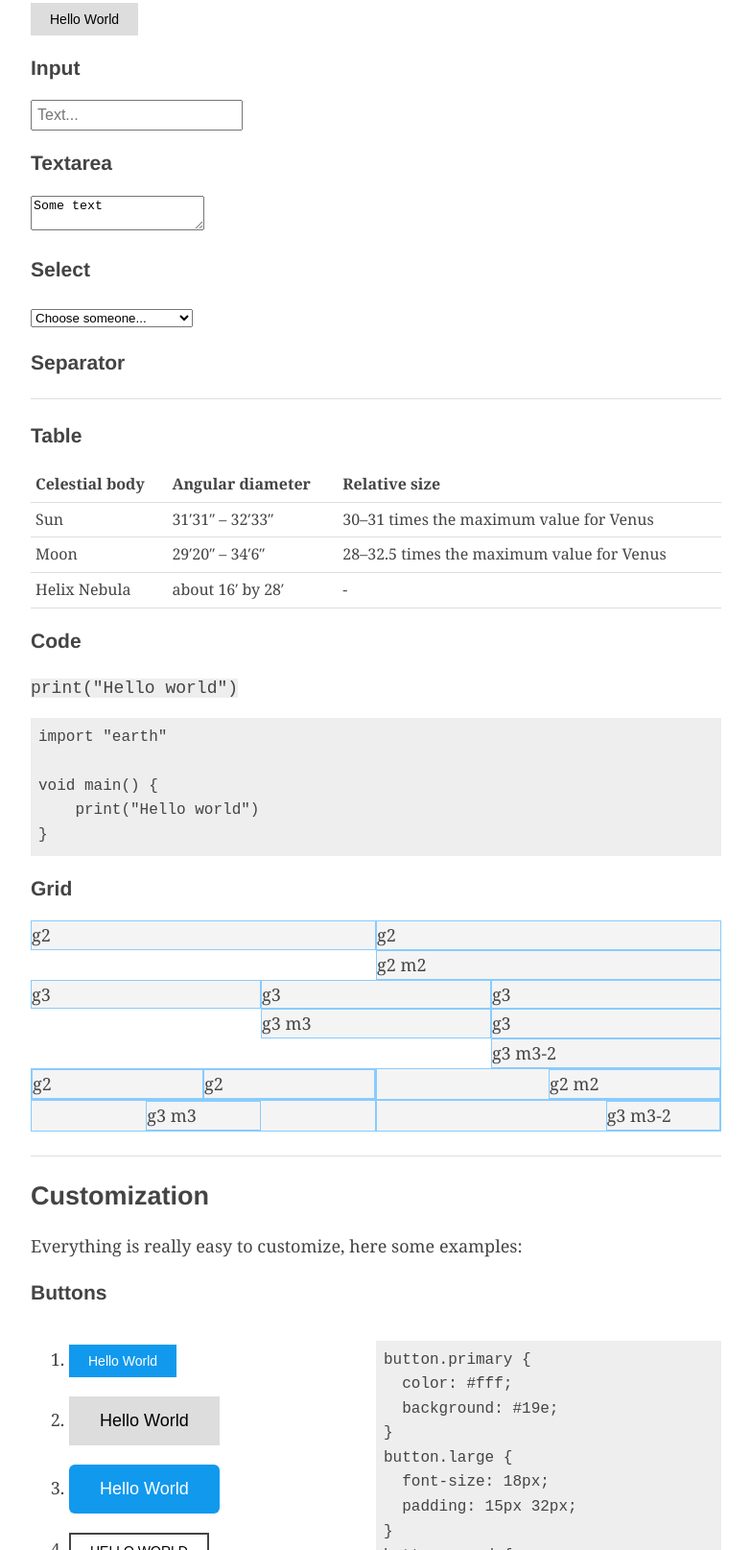
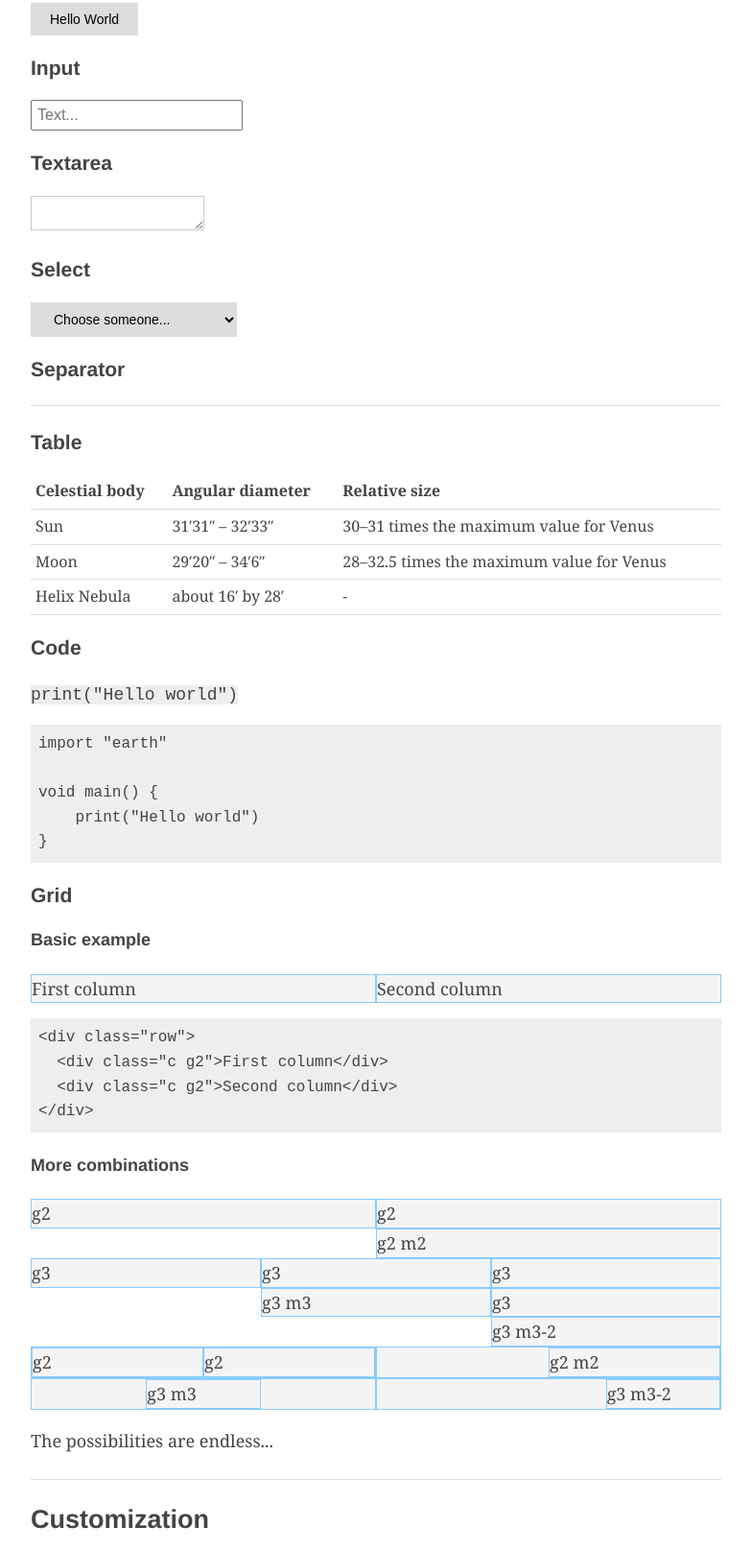
Before and after one commit to BafS/mu, a plain HTML site: page index.html in a window 1280 px wide. Shown: the part 1185-2800 px from the top of the page at 96% size, without its empty margins (248-1031 px from the left). Drawn offline with Linux system fonts and the light colour scheme.

Commit message:
Update website, minify new version
Ready for the version 0.3.0

```diff
--- a/index.html
+++ b/index.html
@@ -6,7 +6,7 @@
     <meta http-equiv="x-ua-compatible" content="ie=edge">
 
     <title>μ css framework</title>
-    <link rel="stylesheet" href="mu.min.css" />
+    <link rel="stylesheet" href="mu.min.css">
     <style>
     .row.colorize .c {
       background: #f4f4f4;
@@ -28,7 +28,7 @@
     /* Customization */
     button.primary {
       color: #fff;
-      background: #19e;
+      background: #18e;
     }
     button.large {
       font-size: 18px;
@@ -71,7 +71,7 @@
     </p>
     <ul>
       <li>is lightweight and loads fast</li>
-      <li>fits on all your shitty screens</li>
+      <li>fits on all your shitty screens (and it's mobile first)</li>
       <li>looks the same in all your shitty browsers</li>
       <li>accessible to every asshole that visits your site</li>
       <li>legible and gets your fucking point across</li>
@@ -95,7 +95,6 @@
       Paragraph lorem ipsum dolor sit amet, consectetur adipisicing elit, sed do eiusmod tempor incididunt ut labore et dolore magna aliqua.
     </p>
 
-
     <h3>Link</h3>
     <a href="https://github.com/BafS/mu">Github</a>
 
@@ -106,7 +105,7 @@
     <input type="text" placeholder="Text..." /><br>
 
     <h3>Textarea</h3>
-    <textarea>Some text</textarea>
+    <textarea></textarea>
 
     <h3>Select</h3>
     <select>
@@ -164,6 +163,23 @@ void main() {
 }</pre>
 
     <h3>Grid</h3>
+
+    <h4>Basic example</h4>
+
+    <div class="row colorize">
+        <div class="c g2">First column</div>
+        <div class="c g2">Second column</div>
+    </div>
+
+    <pre>&lt;div class="row"&gt;
+  &lt;div class="c g2"&gt;First column&lt;/div&gt;
+  &lt;div class="c g2"&gt;Second column&lt;/div&gt;
+&lt;/div&gt;</pre>
+
+    <h4>More combinations</h4>
+
+    <!-- .colorize was added to show the columns -->
+
     <div class="row colorize">
         <div class="c g2">g2</div>
         <div class="c g2">g2</div>
@@ -214,6 +230,10 @@ void main() {
           </div>
         </div>
     </div>
+
+    <p>
+      The possibilities are endless...
+    </p>
 
     <hr>
 
@@ -290,7 +310,7 @@ button.outline {
               </tbody>
             </table>
 
-            <hr>
+            <br>
 
             <table class="bordered">
               <thead>
@@ -321,7 +341,6 @@ button.outline {
 }
 
 
-
 table.bordered, table.bordered th, table.bordered td {
   border: 1px solid #ddd;
 }</pre>
@@ -330,7 +349,7 @@ table.bordered, table.bordered th, table.bordered td {
 
     <div class="footer">
       <em>
-        Made with love by <a href="https://github.com/BafS">BafS</a>
+        Made with love (and brutalism) by <a href="https://github.com/BafS">BafS</a>
       </em>
     </div>
   </body>
--- a/mu.min.css
+++ b/mu.min.css
@@ -1 +1 @@
-*,:after,:before{box-sizing:border-box}body{margin:40px auto;max-width:760px;color:#444;padding:0 20px;font:18px/1.6 Georgia,"Times New Roman",Times,serif}h1,h2,h3,h4,h5{font-family:"Helvetica Neue",Helvetica,Arial,sans-serif;line-height:1.2}a{color:#06c;text-decoration:none}a:hover{color:#049;text-decoration:underline}hr{border:0;margin:25px 0}table{border-spacing:0;border-collapse:collapse;text-align:left;padding-bottom:25px}td,th,hr{border-bottom:1px solid #ddd}button{background:#ddd;border:0;padding:9px 20px;font-size:14px}input,table{font-size:16px}input,td,th{padding:5px;vertical-align:bottom}code,pre,button:hover{background:#eee}pre{padding:8px;white-space:pre-wrap}.row{display:block;width:auto;min-height:1px}.row:after{content:"";display:table;clear:both}.row .c{float:left}table,.g2,.g3,.g3-2,.m2,.m3,.m3-2{width:100%}@media (min-width: 768px){.g2{width:50%}.m2{margin-left:50%}.g3{width:33.33%}.g3-2{width:66.66%}.m3{margin-left:33.33%}.m3-2{margin-left:66.66%}}
+*,:after,:before{box-sizing:border-box}body{margin:40px auto;max-width:760px;color:#444;padding:0 20px;font:18px/1.6 Georgia,"Times New Roman",Times,serif}h1,h2,h3,h4,h5{font-family:"Helvetica Neue",Helvetica,Arial,sans-serif;line-height:1.2}a{color:#07c;text-decoration:none}a:hover{color:#059;text-decoration:underline}hr{border:0;margin:25px 0}table{border-spacing:0;border-collapse:collapse;text-align:left;padding-bottom:25px}td,th,hr{border-bottom:1px solid #ddd}button,select{background:#ddd;border:0;padding:9px 20px;font-size:14px}input,table{font-size:16px}input,td,th{padding:5px;vertical-align:bottom}code,pre,button:hover{background:#eee}pre{padding:8px;white-space:pre-wrap}textarea{border-color:#ccc}.row{display:block;width:auto;min-height:1px}.row:after{content:"";display:table;clear:both}.row .c{float:left}table,.g2,.g3,.g3-2,.m2,.m3,.m3-2{width:100%}@media (min-width: 768px){.g2{width:50%}.m2{margin-left:50%}.g3{width:33.33%}.g3-2{width:66.66%}.m3{margin-left:33.33%}.m3-2{margin-left:66.66%}}
```
Also changed, not shown: readme.md.
